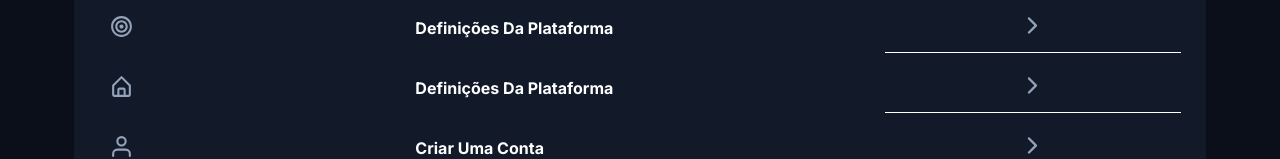
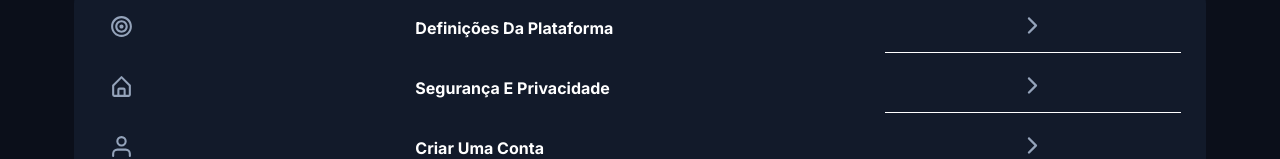
Before and after one commit to Makanda-Daniel/entrevista, a React (Vite) app in the folder interviewpro/: page /Perfil in a window 1280 px wide. Shown: the part 303-462 px from the top of the page. Built offline with nearby package versions, Linux system fonts and the light colour scheme.

Commit message:
alteracoes na pagina perfil

```diff
--- a/interviewpro/src/Components/Paginas/Perfil.jsx
+++ b/interviewpro/src/Components/Paginas/Perfil.jsx
@@ -20,7 +20,7 @@ function Perfil () {
                     <div className={styles.fim} >< IoIosArrowForward/></div>
 
                     <div>< BiHomeAlt/></div>
-                    <div>Definições da plataforma</div>
+                    <div>Segurança e Privacidade</div>
                     <div className={styles.fim} >< IoIosArrowForward/></div>
 
                     <div><FiUser/></div>
```
